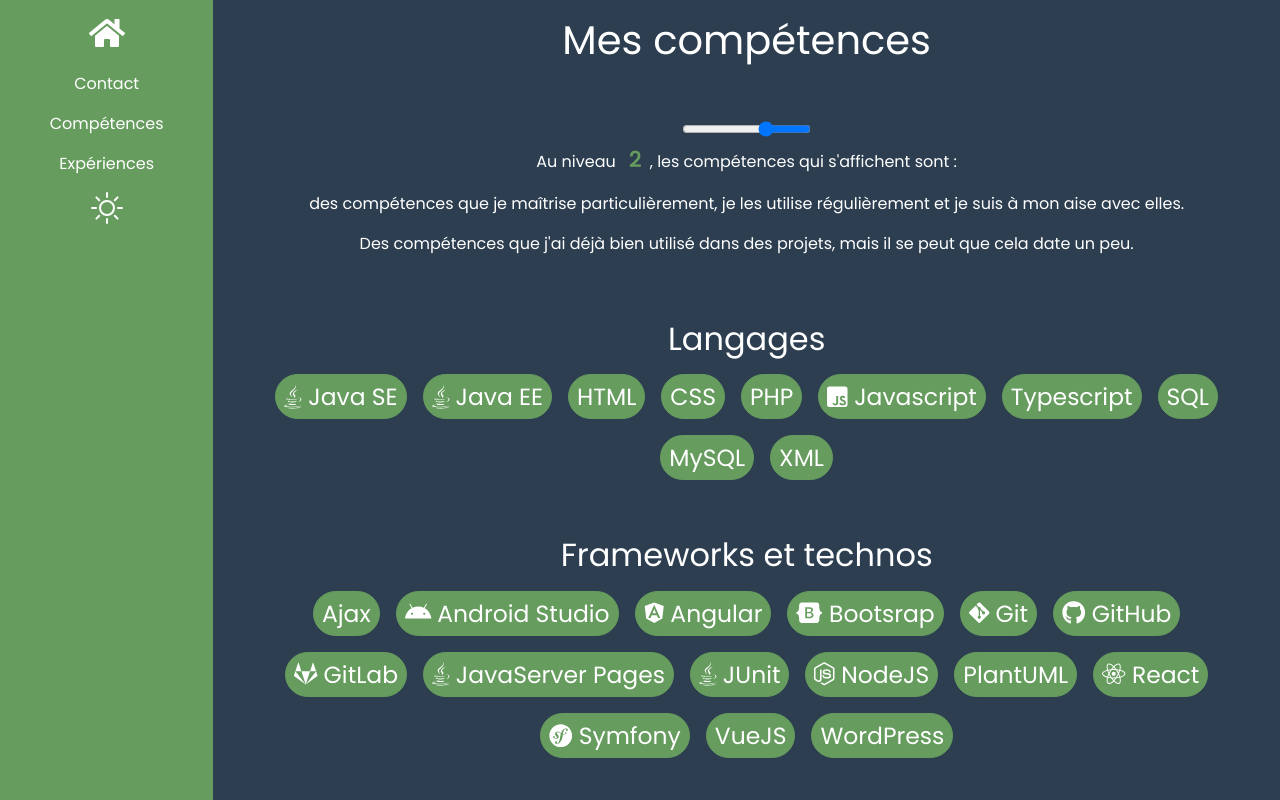
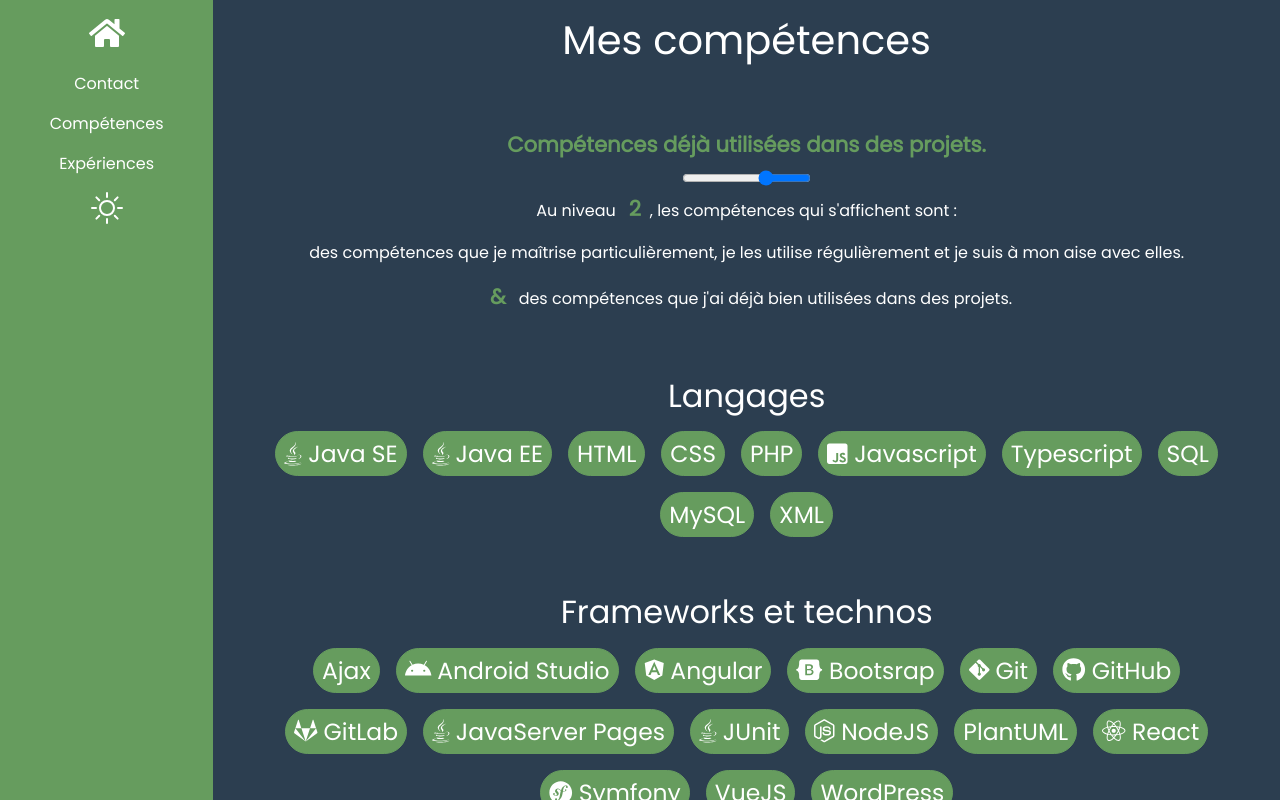
Before and after one commit to CedricBardaine/me, a Vue app: page /SkillsList in a window 1280 px wide. Shown: the top 800 px of the page. Built offline with nearby package versions, Linux system fonts and the light colour scheme.

Commit message:
change message for skills list

```diff
--- a/src/views/SkillsList.vue
+++ b/src/views/SkillsList.vue
@@ -6,6 +6,7 @@
         </div>
 
         <div class="ced-contentBlock">
+            <p class="centerMe ced-important">{{masteryTxt}}</p><br>
             <input class="ced-rangeInput" type="range" min="1" max="4" step="1" v-model="level">
 
             <p>Au niveau <span class="ced-important">{{level}}</span>, les compétences qui s'affichent sont :</p>
@@ -13,13 +14,13 @@
                 des compétences que je maîtrise particulièrement, je les utilise régulièrement et je suis à mon aise avec elles.
             </p>
             <p v-if="level >= 2">
-                Des compétences que j'ai déjà bien utilisé dans des projets, mais il se peut que cela date un peu.
+                <span class="ced-important">&</span> des compétences que j'ai déjà bien utilisées dans des projets.
             </p>
             <p v-if="level >= 3">
-                Ainsi que des compétences que j'ai déjà utilisé une ou plusieurs fois.
+                <span class="ced-important">&</span> des compétences que j'ai déjà utilisées une ou plusieurs fois.
             </p>
             <p v-if="level >= 4">
-                Mais aussi des compétences que j'ai déjà étudiées, ou pour lesquelles j'ai déjà fait de la veille.
+                <span class="ced-important">&</span> des compétences que j'ai déjà étudiées, ou pour lesquelles j'ai déjà fait de la veille.
             </p>
         </div>
 
@@ -112,7 +113,16 @@
             })
             return ret ;
         },
-
+        masteryTxt() {
+            if(this.level == 1)
+                return "Compétences maîtrisées.";
+            else if(this.level == 2)
+                return "Compétences déjà utilisées dans des projets.";
+            else if(this.level == 3)
+                return "Compétences déjà utilisées.";
+            else if(this.level == 4)
+                return "Toutes mes connaissances.";
+        }
     },
 }
 </script>
```
